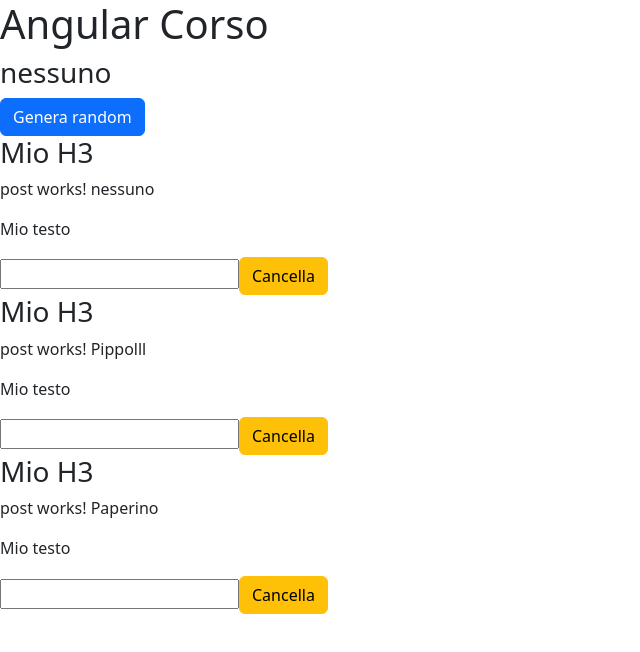
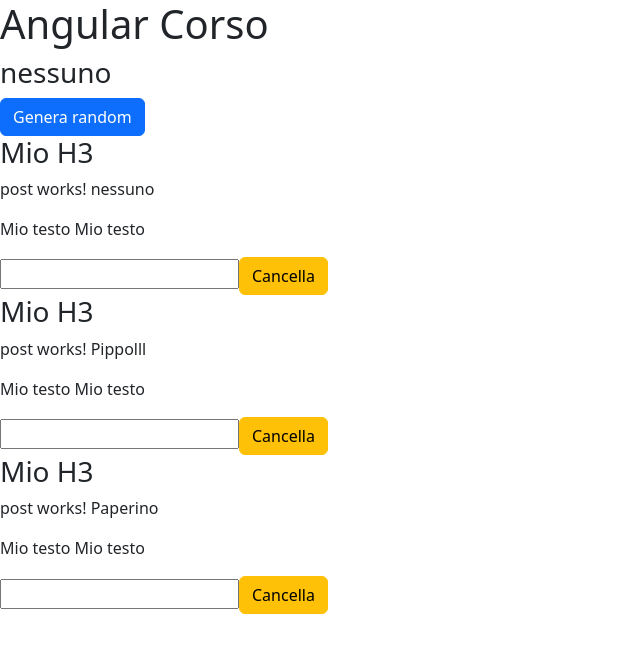
Before and after one commit to ironmanromeo/angular-corso, an Angular app: page / in a window 1280 px wide. Shown: the top 652 px of the page, without its empty margins (0-640 px from the left). Built offline with nearby package versions, Linux system fonts and the light colour scheme.

Commit message:
generarandom

```diff
--- a/src/app/post/post.component.ts
+++ b/src/app/post/post.component.ts
@@ -9,10 +9,12 @@ import {
   selector: 'app-post',
   templateUrl: './post.component.html',
   styleUrls: ['./post.component.css']
+  //encapsulation:View
 })
 export class PostComponent {
 
   @Input("ti") titolo = "Mio titolo"
+  testo= "Mio testo"
 
   @Output() generaEvento = new EventEmitter<string>()
 
```
